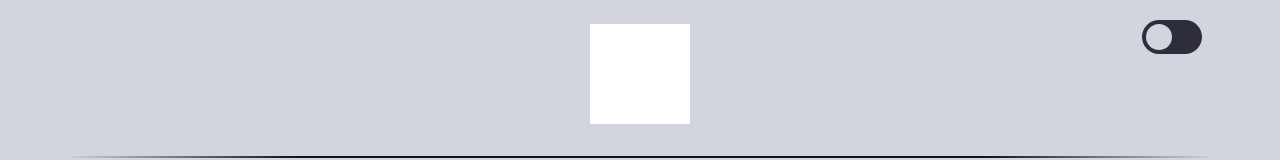
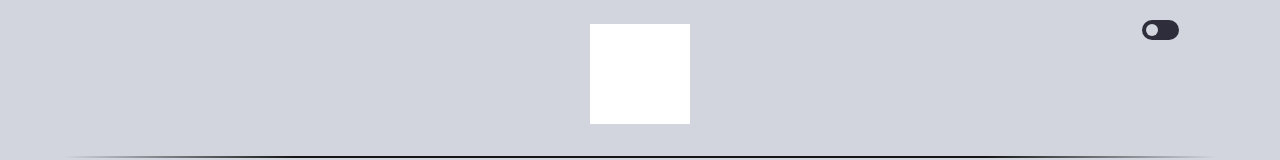
Before and after one commit to Mikael-f-s/Projeto-Curriculo, a website: page index.html in a window 1280 px wide. Shown: the top 160 px of the page. Drawn offline with nearby package versions, Linux system fonts and the light colour scheme.

Commit message:
upd switch theme buttom

```diff
--- a/style/theme.css
+++ b/style/theme.css
@@ -13,8 +13,8 @@
 }
 
 #themeSelecter span {
-    height: 34px;
-    width: 60px;
+    height: 20px;
+    width: 37px;
     position: absolute;
     margin: 0;
     border-radius: 20px;
@@ -27,8 +27,8 @@
     position: absolute;
     top: 4px;
     left: 4px;
-    height: 26px;
-    width: 26px;
+    height: 12px;
+    width: 12px;
     border-radius: 50%;
     background-color: rgb(210, 212, 222);
     transition: .4s;
@@ -40,7 +40,7 @@
 
 #themeSelecter input:checked + span:before {
     background-color: rgb(45, 45, 59);
-    transform: translateX(26px);
+    transform: translateX(17px);
 }
 
 
```
